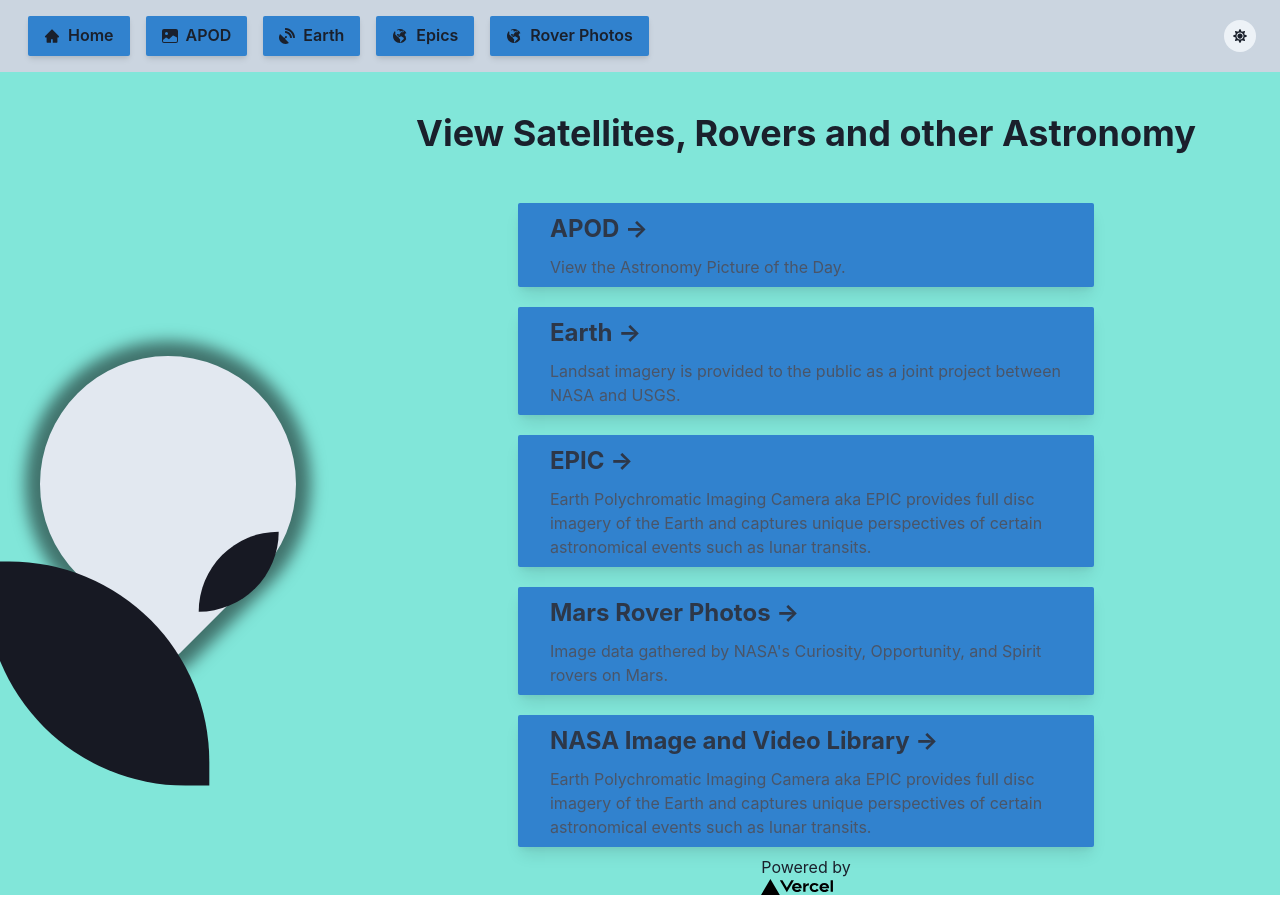
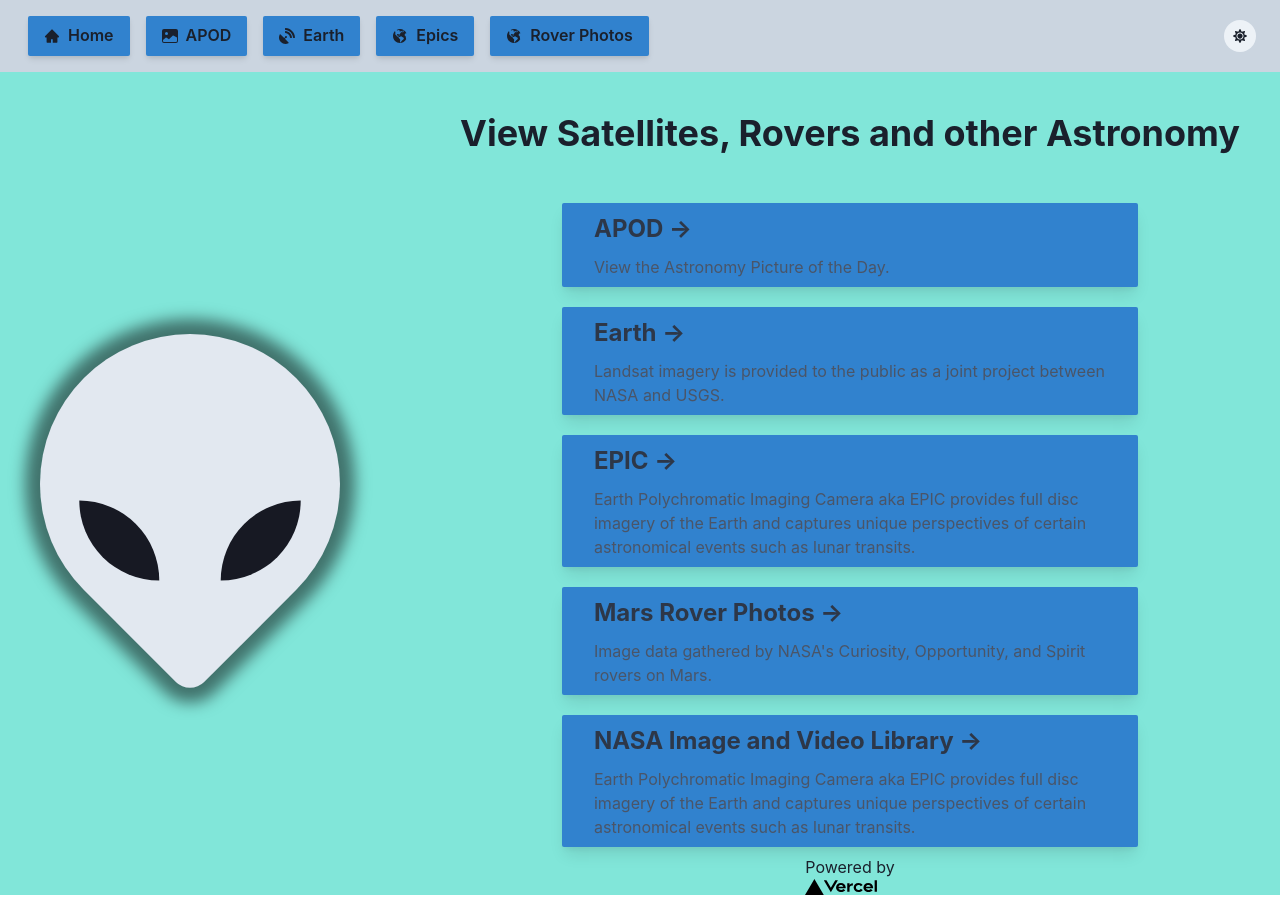
Before and after one commit to UniversallyRy/nasaApp, a Next.js app: page / in a window 1280 px wide. Built offline with nearby package versions, Linux system fonts and the light colour scheme.

Commit message:
zindex changes

```diff
--- a/components/ChangeDate.tsx
+++ b/components/ChangeDate.tsx
@@ -6,7 +6,7 @@ const ChangeDate = ({ selected, onChange }:any) => {
   return (
     <Box
         m={5}
-        zIndex={10}
+        zIndex="docked"
         color='black'
     >
         <DatePicker withPortal selected={selected} onChange={onChange} />
--- a/components/GridCard.tsx
+++ b/components/GridCard.tsx
@@ -19,7 +19,7 @@ const HomeCard = ({title, paragraph, href}:CardProps) => {
     <MotionBox
       whileHover={{
         position: 'relative',
-        zIndex: 1,
+        zIndex: "auto",
         scale: [1, 1.15, 1],
         transition: {
         duration: .2
--- a/components/alien.tsx
+++ b/components/alien.tsx
@@ -14,8 +14,8 @@ const Alien = ({size}:any) => {
         <Box
             bg={bg}
             m={10}
-            w="2xs"
-            h="2xs"
+            w={size}
+            h={size}
             transform= "rotate(45deg)"
             borderTopLeftRadius="150px"
             borderTopRightRadius="150px"
@@ -25,8 +25,8 @@ const Alien = ({size}:any) => {
             _before={{
                 content: '""',
                 pos: "absolute",
-                w: "3xs",
-                h: "3xs",
+                w: fitToSize,
+                h: fitToSize,
                 bg: "gray.900",
                 borderTopLeftRadius: "200px",
                 borderBottomRightRadius: "200px",
--- a/pages/apods/index.tsx
+++ b/pages/apods/index.tsx
@@ -145,7 +145,7 @@ const APOD: NextPage<{ data: Data }> = ({ data }:any) => {
             left={0}
             right={0}
             bottom={0}
-            zIndex={isOpen ? 10 : 1}
+            zIndex={isOpen ? "docked" : "auto"}
             h={isOpen ? "auto" : "full"}
             w={isOpen ? "auto" : "full"}
             m={isOpen ? "auto" : "1"}
```
